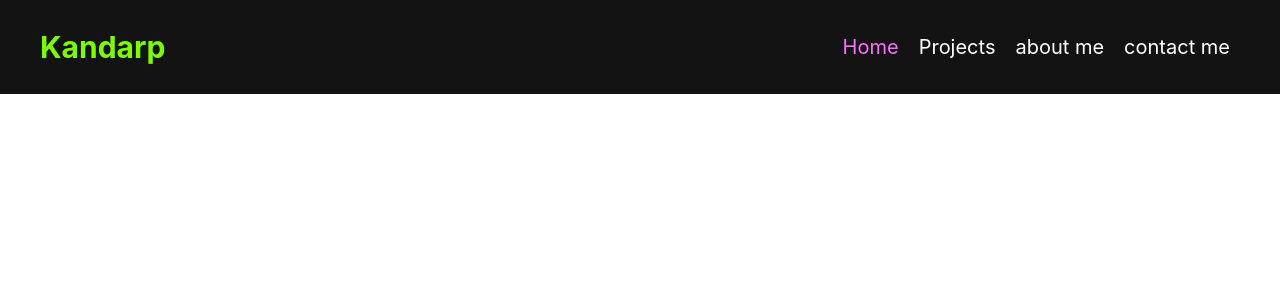
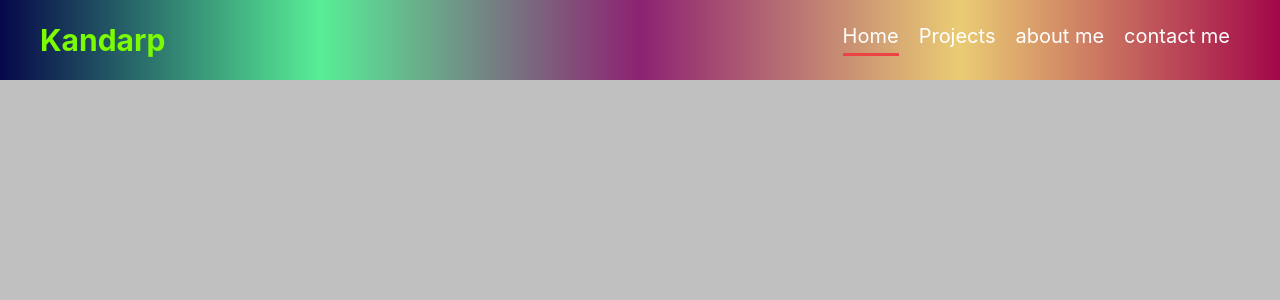
Before and after one commit to kandarp43/portfolio-NEXT, a Next.js app: page / in a window 1280 px wide. Shown: the top 300 px of the page. Built offline with nearby package versions, Linux system fonts and the light colour scheme.

Commit message:
Navbar component

```diff
--- a/Components/NavBar/navbar.css
+++ b/Components/NavBar/navbar.css
@@ -2,8 +2,16 @@
   display: flex;
   align-items: center;
   justify-content: space-between;
-  padding: 25px 40px;
-  background: #131313;
+  padding: 15px 40px;
+  height: 10vh;
+  background: linear-gradient(
+    90deg,
+    #060749,
+    #58ee96,
+    #8d2272,
+    #eacc74,
+    #a30749
+  );
   color: #fff;
   font-size: 20px;
 }
@@ -17,10 +25,21 @@
   flex-wrap: wrap;
 }
 .sub-routes {
-  padding: 10px;
+  border-bottom: 3px solid rgba(255, 255, 255, 0);
+  padding-bottom: 5px;
+  margin: 10px;
+  transition: all 0.1s ease-in-out;
+}
+.sub-routes:hover {
   cursor: pointer;
 }
 .sub-routes-active {
-  color: rgb(253, 114, 253);
-  padding: 10px;
+  margin: 10px;
+  padding-bottom: 5px;
+  border-bottom: 3px solid rgb(236, 68, 68);
 }
+
+.home {
+  height: 90vh;
+  background: #c0c0c0;
+}
--- a/pages/_app.js
+++ b/pages/_app.js
@@ -1,8 +1,13 @@
 import '../styles/globals.css'
 import '../Components/NavBar/navbar.css'
+import Layout from '../Components/Layout'
 
 function MyApp({ Component, pageProps }) {
-  return <Component {...pageProps} />
+  return (
+    <Layout>
+      <Component {...pageProps} />
+    </Layout>
+  )
 }
 
 export default MyApp
--- a/pages/index.js
+++ b/pages/index.js
@@ -3,11 +3,5 @@ import Image from 'next/image'
 import NavBar from '../Components/NavBar/NavBar'
 
 export default function Home() {
-  return (
-    <div>
-      <div>
-        <NavBar />
-      </div>
-    </div>
-  )
+  return <div className='home'></div>
 }
```
